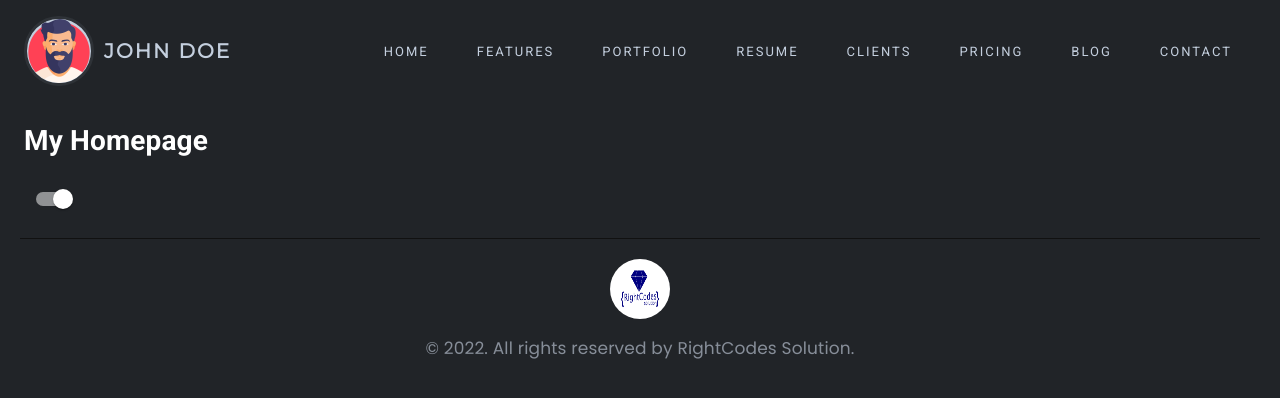
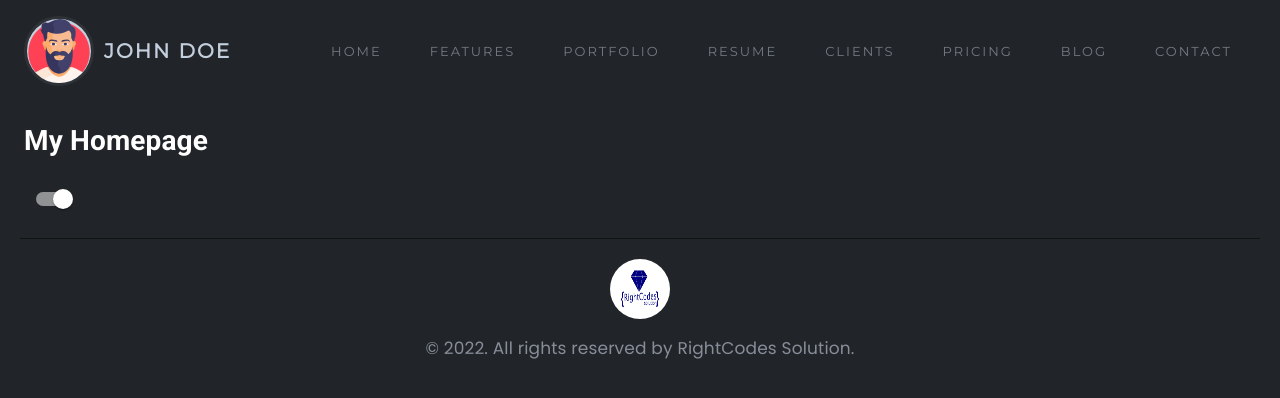
Before and after one commit to imranprof/jobs-frontend, a Next.js app: page / in a window 1280 px wide. Shown: the top 398 px of the page. Built offline with nearby package versions, Linux system fonts and the light colour scheme.

Commit message:
refactor: rename file names and use dynamic color variables
- NavbarStyle -> HeaderStyle
- profileInfo -> profileData

```diff
--- a/API/mock/profileInfo.js
+++ b/API/mock/profileData.js
@@ -1,4 +1,4 @@
-export const profileInfo = {
+export const profileData = {
     "id": 1,
     "name": "John Doe",
     "description": "I'm a full-stack Ruby On Rails Developer.",
--- a/src/components/Header/index.js
+++ b/src/components/Header/index.js
@@ -1,16 +1,16 @@
 import React, {useContext} from 'react';
-import ThemeContextProvider from "../../contexts/themeContext";
 
 import {AppBar, Hidden, Toolbar,} from "@material-ui/core";
 
-import {NavbarStyle} from './style';
+import ThemeContextProvider from "../../contexts/themeContext";
 import ProfileInfo from "./profileInfo";
 import SideBar from "./sideBar";
 import NavItems from "./navItems";
+import {HeaderStyle} from './style';
 
 const Header = () => {
     const customTheme = useContext(ThemeContextProvider);
-    const classes = NavbarStyle(customTheme);
+    const classes = HeaderStyle(customTheme);
 
     return (
         <AppBar className={classes.headerWrapper} position="sticky">
--- a/src/components/Header/profileInfo.js
+++ b/src/components/Header/profileInfo.js
@@ -1,17 +1,17 @@
 import {Avatar} from "@material-ui/core";
-import {profileInfo} from "../../../API/mock/profileInfo";
+import {profileData} from "../../../API/mock/profileData";
 
 const ProfileInfo = ({classes}) => {
     return (
         <div className={`${classes.headerWrapper}__profile`}>
             <Avatar
-                alt={profileInfo.name}
-                src={profileInfo.image}
+                alt={profileData.name}
+                src={profileData.image}
                 className={`${classes.headerWrapper}__profile__pic`}
             />
 
             <span className={`${classes.headerWrapper}__profile__name`}>
-                 {profileInfo.name}
+                 {profileData.name}
             </span>
         </div>
     );
--- a/src/components/Header/style.js
+++ b/src/components/Header/style.js
@@ -1,8 +1,9 @@
 import {makeStyles} from "@material-ui/core/styles";
+import COLORS from "../../../styles/colors";
 
 export const useStyles = makeStyles({
     headerWrapper: theme => ({
-        backgroundColor: "transparent",
+        backgroundColor: COLORS.transparent,
         padding: '16px 0',
         boxShadow: '0px 0px 0px',
         '&__toolbar': {
@@ -18,7 +19,7 @@ export const useStyles = makeStyles({
                 width: 70,
                 height: 70,
                 borderRadius: '50%',
-                border: '3px solid #2E3237',
+                border: `3px solid ${COLORS.gray_1}`,
                 marginRight: 10,
             },
             '&__name': {
@@ -42,14 +43,17 @@ export const useStyles = makeStyles({
 
         '&__nav': {
             '& a': {
+                fontFamily: "Montserrat, sans-serif",
                 fontWeight: 400,
                 fontSize: 13,
                 color: theme.palette.primary.main,
                 textDecoration: 'none',
                 textTransform: 'uppercase',
                 letterSpacing: "2px",
+                opacity: .5,
+                transition: "opacity .4s ease 0s",
                 '&:hover': {
-                    color: theme.palette.secondary.main,
+                    opacity: 1
                 },
             },
             '&--default': {
@@ -62,7 +66,7 @@ export const useStyles = makeStyles({
             }
         },
         '&__menu': {
-            color: "#FF014F",
+            color: COLORS.pink,
             '&__icon': {
                 fontSize: 40
             },
@@ -73,7 +77,7 @@ export const useStyles = makeStyles({
             },
         },
         '&__close-icon': {
-            color: "#FF014F",
+            color: COLORS.pink,
             width: 50,
             height: 50,
             marginLeft: "auto"
@@ -84,6 +88,6 @@ export const useStyles = makeStyles({
     }),
 });
 
-export function NavbarStyle(theme) {
+export function HeaderStyle(theme) {
     return useStyles(theme);
 }
```
